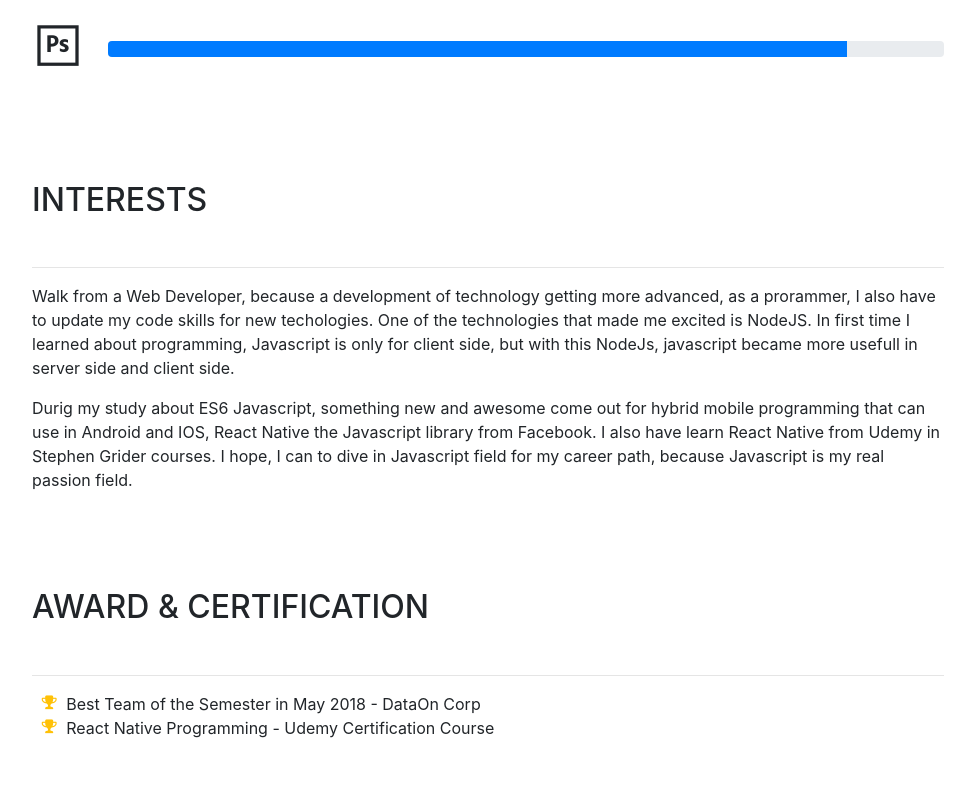
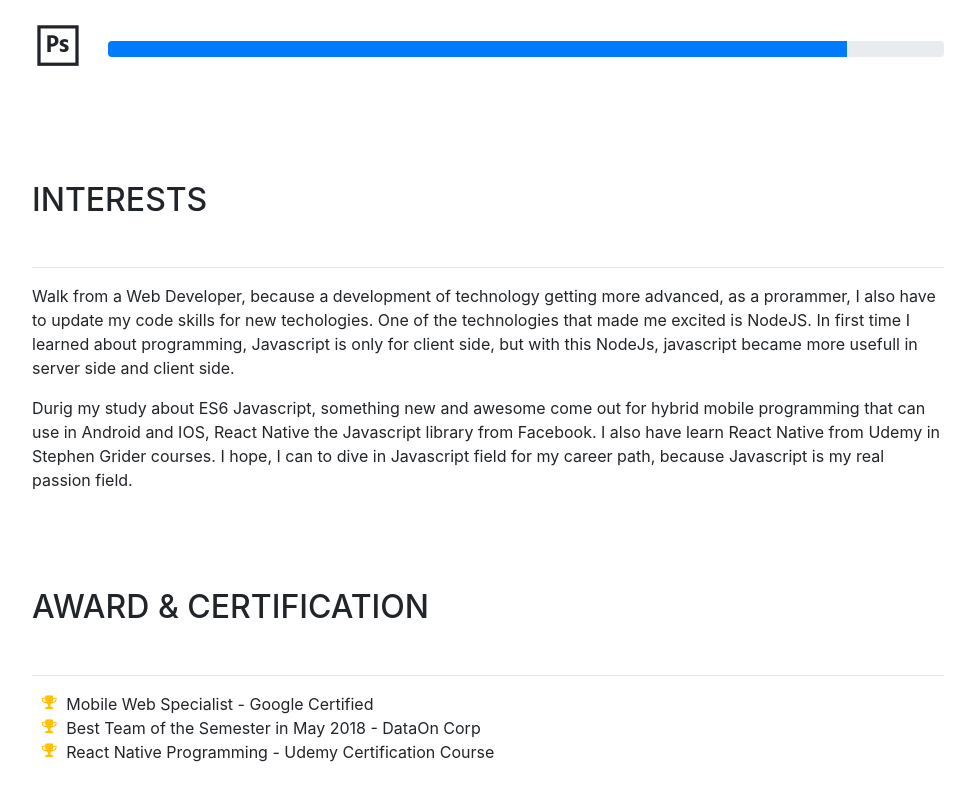
Before and after one commit to PranaTobing/PranaTobing.github.io, a website with bundled scripts: page index.html in a window 1280 px wide. Shown: the part 3107-3919 px from the top of the page, without its empty margins (288-1263 px from the left). Before the commit the page ends 3895 px from the top, so only its background shows below. Built offline with nearby package versions, Linux system fonts and the light colour scheme; a web font is replaced by a local one.

Commit message:
penambahan certificate

```diff
--- a/index.html
+++ b/index.html
@@ -306,6 +306,10 @@
           <ul class="fa-ul mb-0">
             <li>
               <i class="fa-li fa fa-trophy text-warning"></i>
+              Mobile Web Specialist - Google Certified
+            </li>
+	    <li>
+              <i class="fa-li fa fa-trophy text-warning"></i>
               Best Team of the Semester in May 2018 - DataOn Corp
             </li>
             <li>
```
